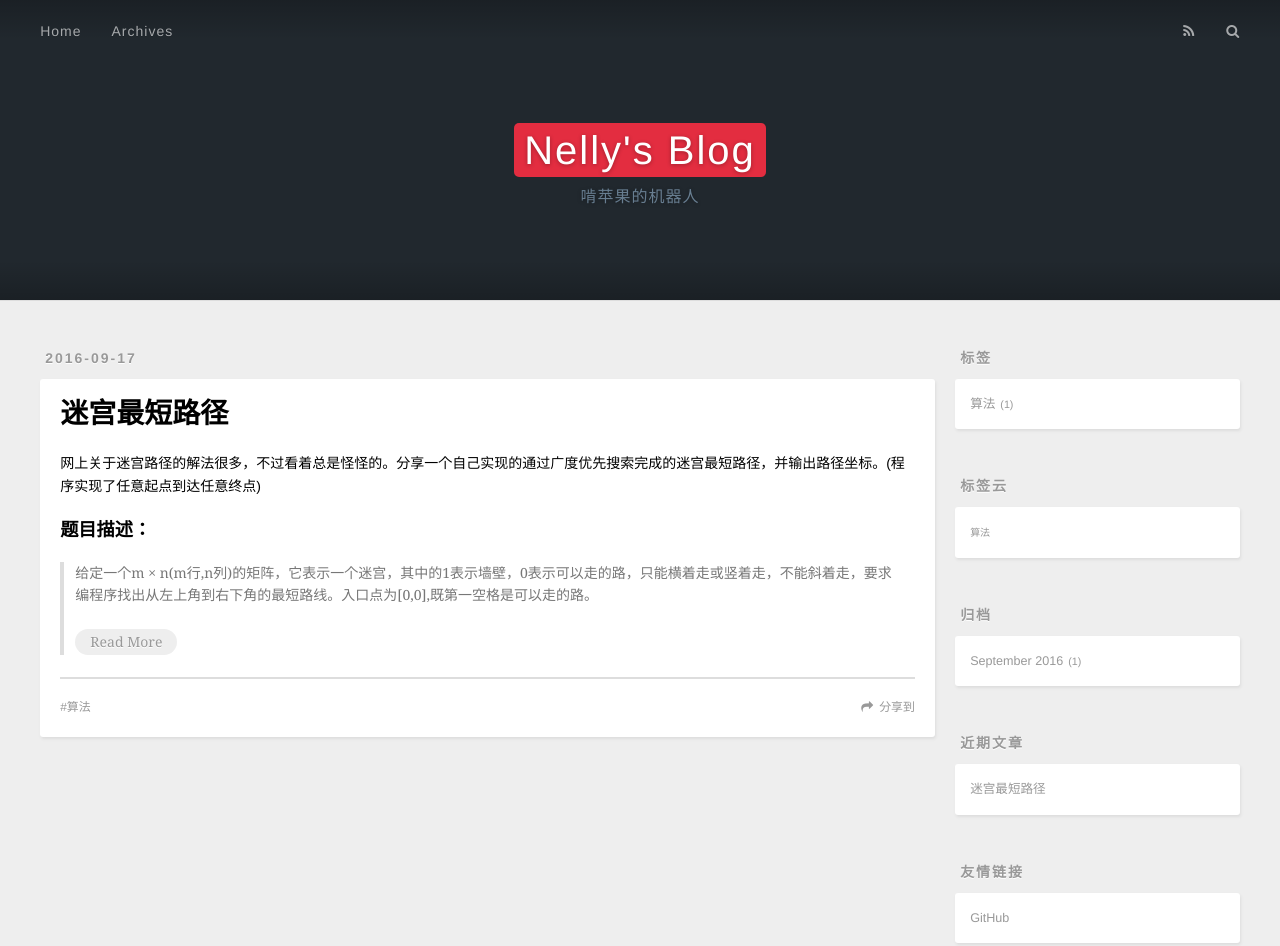
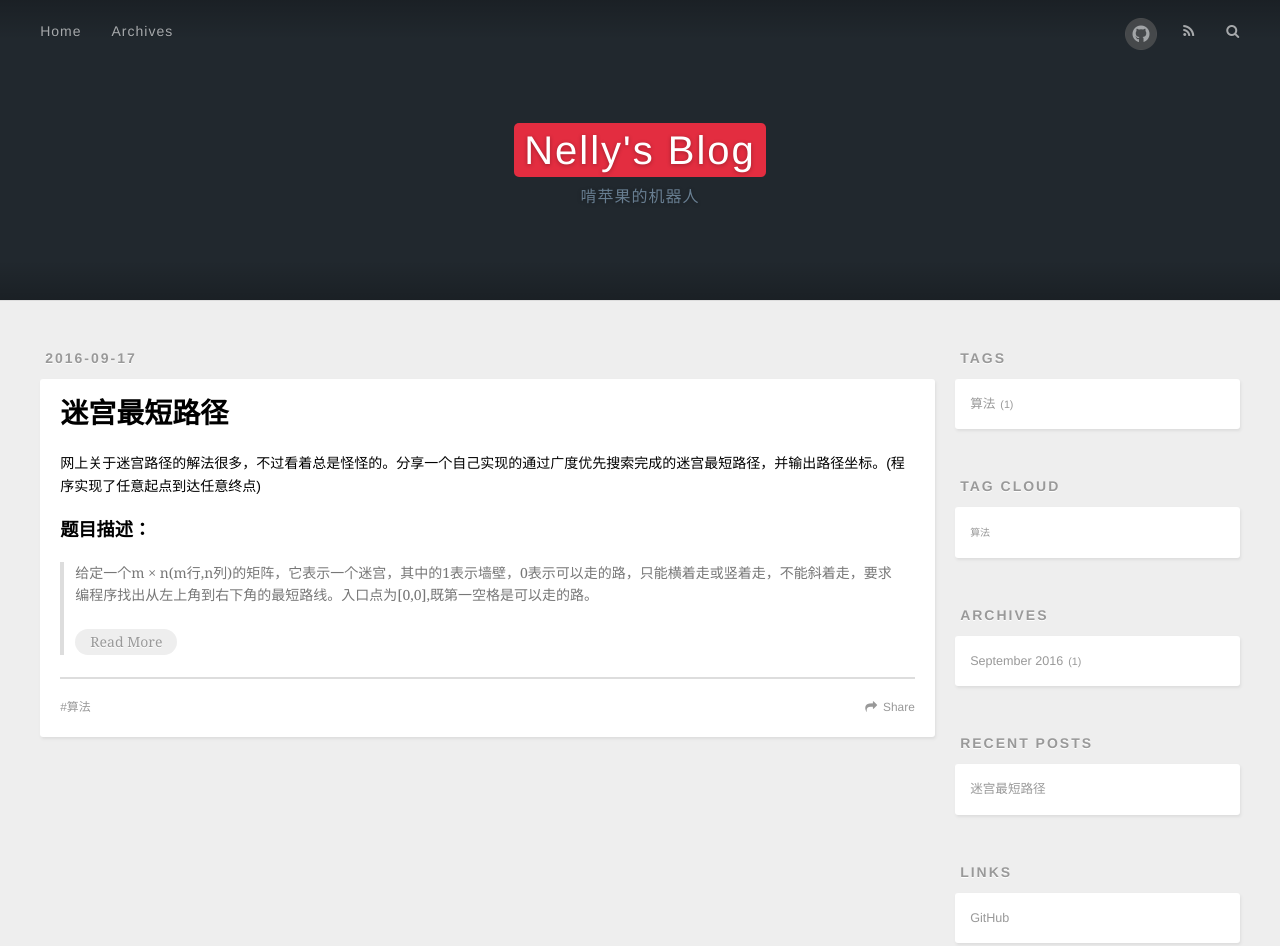
Before and after one commit to iNelly/iNelly.github.io, a plain HTML site: page index.html in a window 1280 px wide. Shown: the top 946 px of the page. Drawn offline with nearby package versions, Linux system fonts and the light colour scheme; some packages are replaced by stand-ins of ours; a script that the page names is missing; a web font is replaced by a local one.

Commit message:
Site updated: 2016-09-19 20:21:44

```diff
--- a/css/style.css
+++ b/css/style.css
@@ -452,6 +452,7 @@ body {
   float: left;
   margin-left: -15px;
 }
+.nav-icon-social,
 .nav-icon,
 .main-nav-link {
   float: left;
@@ -469,11 +470,24 @@ body {
   display: block;
   padding: 20px 15px;
 }
+.nav-icon-social:hover,
 .nav-icon:hover,
 .main-nav-link:hover {
   opacity: 1;
   -ms-filter: none;
   filter: none;
+}
+.nav-icon-social {
+  font-family: FontAwesome;
+  text-align: center;
+  font-size: 14px;
+  width: 14px;
+  height: 14px;
+  right: 5px;
+  top: 8px;
+  padding: 10px 23px;
+  position: relative;
+  cursor: pointer;
 }
 .nav-icon {
   font-family: FontAwesome;
--- a/index.html
+++ b/index.html
@@ -50,6 +50,7 @@
 
       </nav>
       <nav id="sub-nav">
+	    <a class="nav-icon-social" href="http://https://github.com/iNelly" title="GitHub" target="_blank"><img src="/images/GitHub.png"></a>
 
           <a id="nav-rss-link" class="nav-icon" href="/atom.xml" title="RSS Feed"></a>
 
@@ -105,7 +106,7 @@
     </div>
     <footer class="article-footer">
 
-        <a data-url="http://www.hlnelly.top/2016/09/17/迷宫最短路径/" data-id="cit9qzwcr00028055k5wnx7xd" class="article-share-link" data-share="baidu" data-title="迷宫最短路径">分享到</a>
+        <a data-url="http://www.hlnelly.top/2016/09/17/迷宫最短路径/" data-id="cita0t9fw0002k855bqz7hzzl" class="article-share-link" data-share="baidu" data-title="迷宫最短路径">Share</a>
 
 
 
@@ -129,7 +130,7 @@
 
 
   <div class="widget-wrap">
-    <h3 class="widget-title">标签</h3>
+    <h3 class="widget-title">Tags</h3>
     <div class="widget">
       <ul class="tag-list"><li class="tag-list-item"><a class="tag-list-link" href="/tags/算法/">算法</a><span class="tag-list-count">1</span></li></ul>
     </div>
@@ -138,7 +139,7 @@
 
 
   <div class="widget-wrap">
-    <h3 class="widget-title">标签云</h3>
+    <h3 class="widget-title">Tag Cloud</h3>
     <div class="widget tagcloud">
       <a href="/tags/算法/" style="font-size: 10px;">算法</a>
     </div>
@@ -147,7 +148,7 @@
 
 
   <div class="widget-wrap">
-    <h3 class="widget-title">归档</h3>
+    <h3 class="widget-title">Archives</h3>
     <div class="widget">
       <ul class="archive-list"><li class="archive-list-item"><a class="archive-list-link" href="/archives/2016/09/">September 2016</a><span class="archive-list-count">1</span></li></ul>
     </div>
@@ -156,7 +157,7 @@
 
 
   <div class="widget-wrap">
-    <h3 class="widget-title">近期文章</h3>
+    <h3 class="widget-title">Recent Posts</h3>
     <div class="widget">
       <ul>
 
@@ -171,7 +172,7 @@
 
 
   <div class="widget-wrap">
-    <h3 class="widget-title">友情链接</h3>
+    <h3 class="widget-title">Links</h3>
     <div class="widget">
       <ul>
 
@@ -207,7 +208,7 @@
 </nav>
   <!-- totop start -->
 <div id="totop">
-<a title="返回顶部"><img src="/img/scrollup.png"/></a>
+<a title="totop"><img src="/img/scrollup.png"/></a>
 </div>
 
 <!-- totop end -->
```
Also changed, not shown: 2016/09/17/迷宫最短路径/index.html (+8 -7 lines), archives/2016/09/index.html (+7 -6 lines), archives/2016/index.html (+7 -6 lines), archives/index.html (+7 -6 lines), tags/算法/index.html (+7 -6 lines), images/GitHub.png (added).
